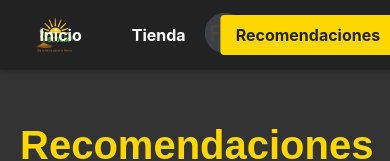
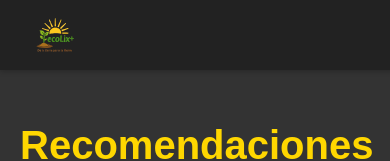
Before and after one commit to fabi1403/Ecolix-, a React (Vite) app: page /recomendaciones in a window 390 px wide. Shown: the top 161 px of the page. Built offline with nearby package versions, Linux system fonts and the light colour scheme.

Commit message:
Navbar.css

```diff
--- a/src/components/Navbar.css
+++ b/src/components/Navbar.css
@@ -1,63 +1,135 @@
 .navbar {
-  background-color: #222222; /* Consolidado al color oscuro principal */
-  padding: 0px 30px; /* Ajustado padding */
+  background-color: #222222;
+  padding: 0px 30px;
   display: flex;
-  justify-content: space-between; /* Distribuye el espacio entre los elementos */
+  justify-content: space-between;
   align-items: center;
-  box-shadow: 0 2px 5px rgba(0,0,0,0.2); /* Sombra sutil */
-  position: fixed; /* Fijar la navbar en la parte superior */
+  box-shadow: 0 2px 5px rgba(0,0,0,0.2);
+  position: fixed;
   top: 0;
   left: 0;
   width: 100%;
   z-index: 1000;
-  height: 70px; /* Altura estándar para mejor visualización y toque */
+  height: 70px;
 }
 
 .navbar-logo img {
-  height: 50px; /* Ajusta según el tamaño de tu logo */
+  height: 50px;
   vertical-align: middle;
 }
 
 .navbar-links {
   list-style: none;
   display: flex;
-  margin: 0; /* Eliminar margen por defecto */
-  padding: 0; /* Eliminar padding por defecto */
-  margin-left: auto; /* Empujar los enlaces a la derecha */
-  transform: translateX(-2cm); /* Mover 2cm a la izquierda */
+  margin: 0;
+  padding: 0;
+  margin-left: auto;
+  transform: translateX(-2cm); /* Si deseas también mover más, puedes aumentar aquí */
 }
 
 .navbar-fbn-logo {
-  position: absolute; /* Posicionamiento absoluto para centrar */
+  position: absolute;
   left: 50%;
-  transform: translateX(-50%); /* Centrar horizontalmente */
-  opacity: 0.2; /* 10% de transparencia */
+  transform: translateX(-50%);
+  opacity: 0.2;
 }
 
 .navbar-fbn-logo img {
-  height: 40px; /* Ajusta el tamaño del logo FBN */
+  height: 40px;
   width: auto;
 }
 
 .navbar-links li {
-  margin-left: 20px; /* Espacio entre los elementos de la lista */
+  margin-left: 20px;
 }
 
 .navbar-links a {
-  color: #FFFFFF; /* Color de texto blanco para enlaces */
+  color: #FFFFFF;
   text-decoration: none;
   padding: 10px 15px;
   border-radius: 4px;
   transition: background-color 0.3s ease, color 0.3s ease;
-  font-weight: bold; /* Texto en negrita */
+  font-weight: bold;
 }
 
 .navbar-links a:hover,
 .navbar-links a:focus,
-.navbar-links a.active { /* Estilo para el enlace activo */
-  background-color: #FFD700; /* Fondo dorado para hover/focus/active */
-  color: #222222; /* Texto oscuro para contraste sobre dorado */
-  font-weight: bold; /* Mantener negrita */
+.navbar-links a.active {
+  background-color: #FFD700;
+  color: #222222;
+  font-weight: bold;
+}
+
+/* Estilos del menú hamburguesa */
+.hamburger {
+  display: none;
+  flex-direction: column;
+  cursor: pointer;
+  gap: 5px;
+  padding: 10px;
+  transform: translateX(-95px); /* Movimiento de 95px hacia la izquierda */
+}
+
+.hamburger span {
+  height: 10px;
+  width: 45px;
+  background-color: #FFFFFF;
+  border-radius: 20px;
+  transition: all 0.3s ease-in-out;
+}
+
+/* Animación para el menú hamburguesa abierto */
+.hamburger.open span:nth-child(1) {
+  transform: rotate(45deg) translate(5px, 5px);
+}
+
+.hamburger.open span:nth-child(2) {
+  opacity: 0;
+}
+
+.hamburger.open span:nth-child(3) {
+  transform: rotate(-45deg) translate(5px, -5px);
+}
+
+/* Media Query para tabletas y móviles */
+@media (max-width: 768px) {
+  .navbar-fbn-logo {
+    display: none; /* Ocultar el logo FBN en móviles */
+  }
+
+  .navbar-links {
+    display: none;
+    flex-direction: column;
+    width: 100%;
+    position: absolute;
+    top: 70px;
+    left: 0;
+    background-color: #222222;
+    padding: 10px 0;
+    box-shadow: 0 2px 5px rgba(0,0,0,0.2);
+    margin-left: 0;
+  }
+
+  .navbar-links.open {
+    display: flex;
+  }
+
+  .navbar-links li {
+    margin-left: 0;
+    width: 100%;
+    text-align: center;
+  }
+
+  .navbar-links a {
+    display: block;
+    padding: 15px 0;
+    width: 100%;
+    border-radius: 0;
+  }
+
+  .hamburger {
+    display: flex;
+  }
 }
 
 /* Estilos del menú hamburguesa */
```
